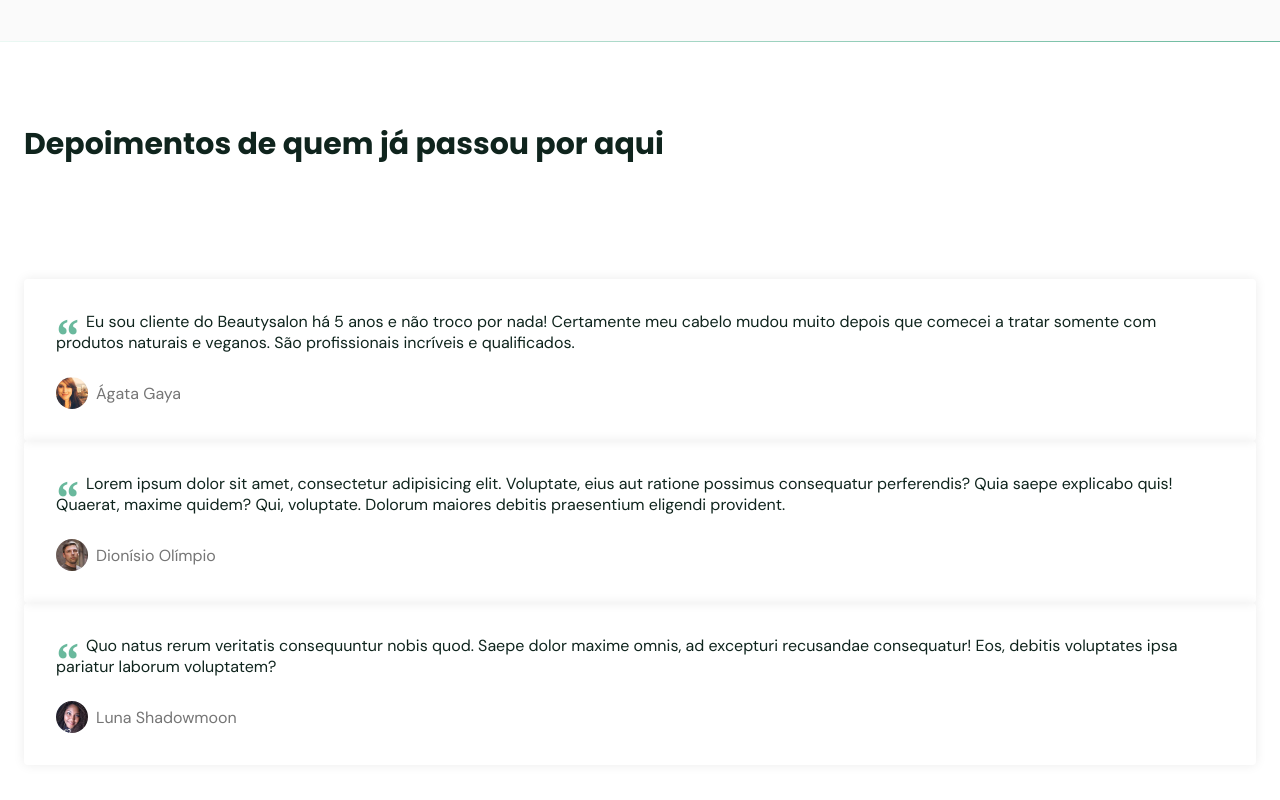
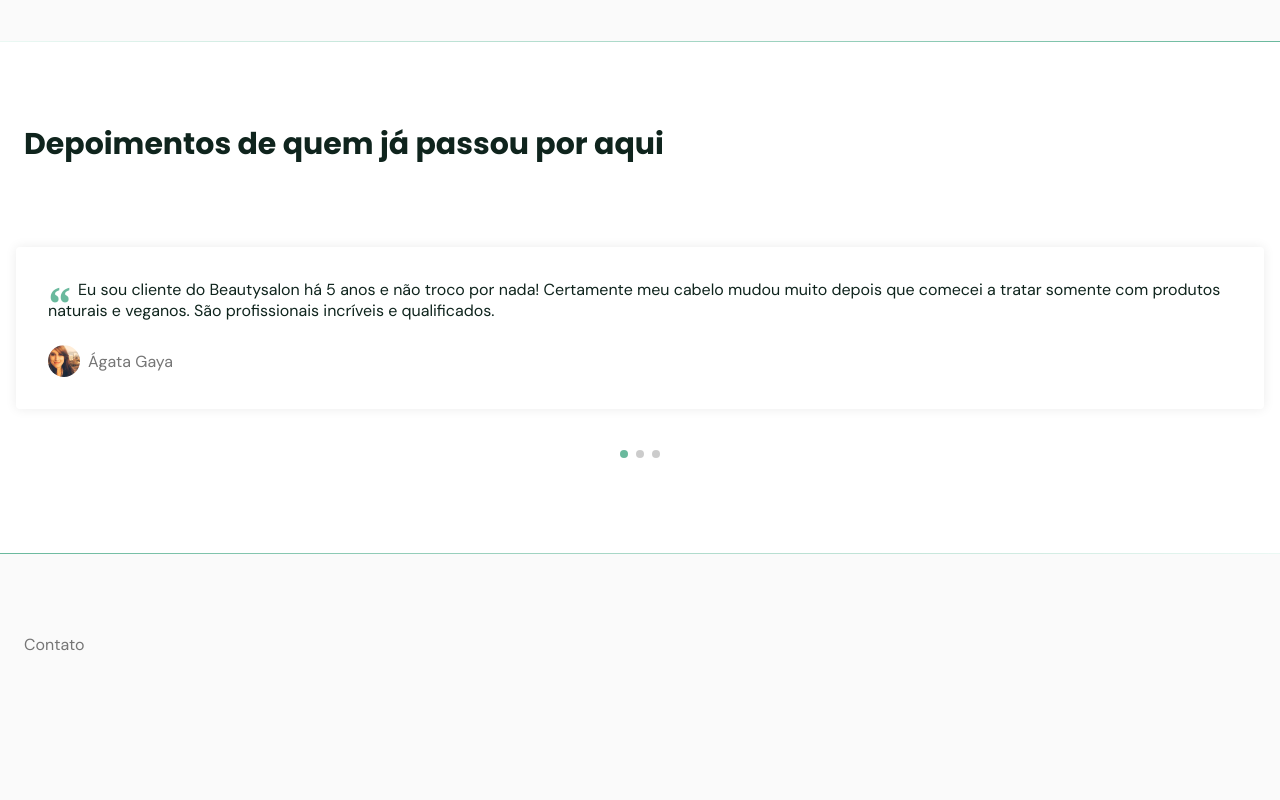
Before and after one commit to huannvictor/nlwOrignSix, a plain HTML site: page index.html in a window 1280 px wide. Shown: the part 3940-4740 px from the top of the page. After the commit the page ends 4675 px from the top, so only its background shows below. Drawn offline with nearby package versions, Linux system fonts and the light colour scheme; files whose address does not match are found by name.

Commit message:
finished testimonials

```diff
--- a/index.html
+++ b/index.html
@@ -5,13 +5,26 @@
     <meta http-equiv="X-UA-Compatible" content="IE=edge" />
     <meta name="viewport" content="width=device-width, initial-scale=1.0" />
     <title>OriginSix</title>
+
+    <!-- swiper -->
+    <link
+      rel="stylesheet"
+      href="https://unpkg.com/swiper@7/swiper-bundle.min.css"
+    />
+    <!-- /swiper -->
+
+    <!-- style -->
     <link rel="stylesheet" href="style.css" />
+    <!-- /style -->
+
+    <!-- fonts -->
     <link rel="preconnect" href="https://fonts.googleapis.com" />
     <link rel="preconnect" href="https://fonts.gstatic.com" crossorigin />
     <link
       href="https://fonts.googleapis.com/css2?family=DM+Sans:wght@400;500;700&family=Poppins:wght@400;500;700&display=swap"
       rel="stylesheet"
     />
+    <!-- /fonts -->
   </head>
   <link rel="stylesheet" href="assets/fonts/style.css" />
   <body>
@@ -135,15 +148,22 @@
       <div class="divider-1"></div>
 
       <section class="section" id="testimonials">
-        <div class="container grid">
+        <div class="container">
           <header>
             <h2 class="title">Depoimentos de quem já passou por aqui</h2>
           </header>
-          <div class="testimonials">
-            <div class="testimonial">
+          <!-- swiper -->
+          <div class="testimonials swiper">
+
+            <!-- slides -->
+            <div class="swiper-wrapper">
+              <div class="testimonial swiper-slide">
                 <blockquote>
                   <p>
-                  <span>&ldquo;</span> Eu sou cliente do Beautysalon há 5 anos e não troco por nada! Certamente meu cabelo mudou muito depois que comecei a tratar somente com produtos naturais e veganos. São profissionais incríveis e qualificados.
+                    <span>&ldquo;</span> Eu sou cliente do Beautysalon há 5 anos
+                    e não troco por nada! Certamente meu cabelo mudou muito
+                    depois que comecei a tratar somente com produtos naturais e
+                    veganos. São profissionais incríveis e qualificados.
                   </p>
                   <cite>
                     <img src="assets/pictures/29.jpg" alt="" />
@@ -151,11 +171,16 @@
                   </cite>
                 </blockquote>
               </div>
-            <div class="testimonial">
+
+              <div class="testimonial swiper-slide">
                 <blockquote>
                   <p>
                     <span>&ldquo;</span>
-                  Lorem ipsum dolor sit amet, consectetur adipisicing elit. Voluptate, eius aut ratione possimus consequatur perferendis? Quia saepe explicabo quis! Quaerat, maxime quidem? Qui, voluptate. Dolorum maiores debitis praesentium eligendi provident.
+                    Lorem ipsum dolor sit amet, consectetur adipisicing elit.
+                    Voluptate, eius aut ratione possimus consequatur
+                    perferendis? Quia saepe explicabo quis! Quaerat, maxime
+                    quidem? Qui, voluptate. Dolorum maiores debitis praesentium
+                    eligendi provident.
                   </p>
                   <cite>
                     <img src="assets/pictures/36.jpg" alt="" />
@@ -163,11 +188,14 @@
                   </cite>
                 </blockquote>
               </div>
-            <div class="testimonial">
+
+              <div class="testimonial swiper-slide">
                 <blockquote>
                   <p>
                     <span>&ldquo;</span>
-                  Quo natus rerum veritatis consequuntur nobis quod. Saepe dolor maxime omnis, ad excepturi recusandae consequatur! Eos, debitis voluptates ipsa pariatur laborum voluptatem?
+                    Quo natus rerum veritatis consequuntur nobis quod. Saepe
+                    dolor maxime omnis, ad excepturi recusandae consequatur!
+                    Eos, debitis voluptates ipsa pariatur laborum voluptatem?
                   </p>
                   <cite>
                     <img src="assets/pictures/89.jpg" alt="" />
@@ -175,6 +203,11 @@
                   </cite>
                 </blockquote>
               </div>
+            </div>
+
+            <!-- pagination -->
+            <div class="swiper-pagination"></div>
+
           </div>
         </div>
       </section>
@@ -186,6 +219,10 @@
       </section>
     </main>
 
+    <!-- swiper.js -->
+    <script src="https://unpkg.com/swiper@7/swiper-bundle.min.js"></script>
+
+    <!-- main.js -->
     <script src="main.js"></script>
   </body>
 </html>
--- a/main.js
+++ b/main.js
@@ -30,3 +30,13 @@ window.addEventListener("scroll", function(){
     header.classList.remove("scroll")
   }
 })
+
+// swiper carousel
+const swiper = new Swiper('.swiper', {
+  slidesPerView: 1,
+  pagination: {
+    el: '.swiper-pagination'
+  },
+  mousewheel: true,
+  keyboard: true
+});
--- a/style.css
+++ b/style.css
@@ -366,6 +366,15 @@ main {
   background: #fff;
 }
 
+#testimonials .container{
+  margin-left: 0;
+  margin-right: 0;
+}
+
+#testimonials header {
+  margin: auto 1.5rem 0 1.5rem;
+}
+
 #testimonials blockquote {
   padding: 2rem;
   box-shadow: 0px 0px 12px rgba(0, 0, 0, 0.08);
@@ -401,3 +410,14 @@ main {
   clip-path: circle();
   margin-right: 0.5rem;
 }
+
+/*---- swiper ----*/
+
+.swiper-slide {
+  height: auto;
+  padding: 4rem 1rem;
+}
+
+.swiper-pagination-bullet-active {
+  background: var(--base-color);
+}
```
Lines whose indentation alone changed are shown as unchanged.
